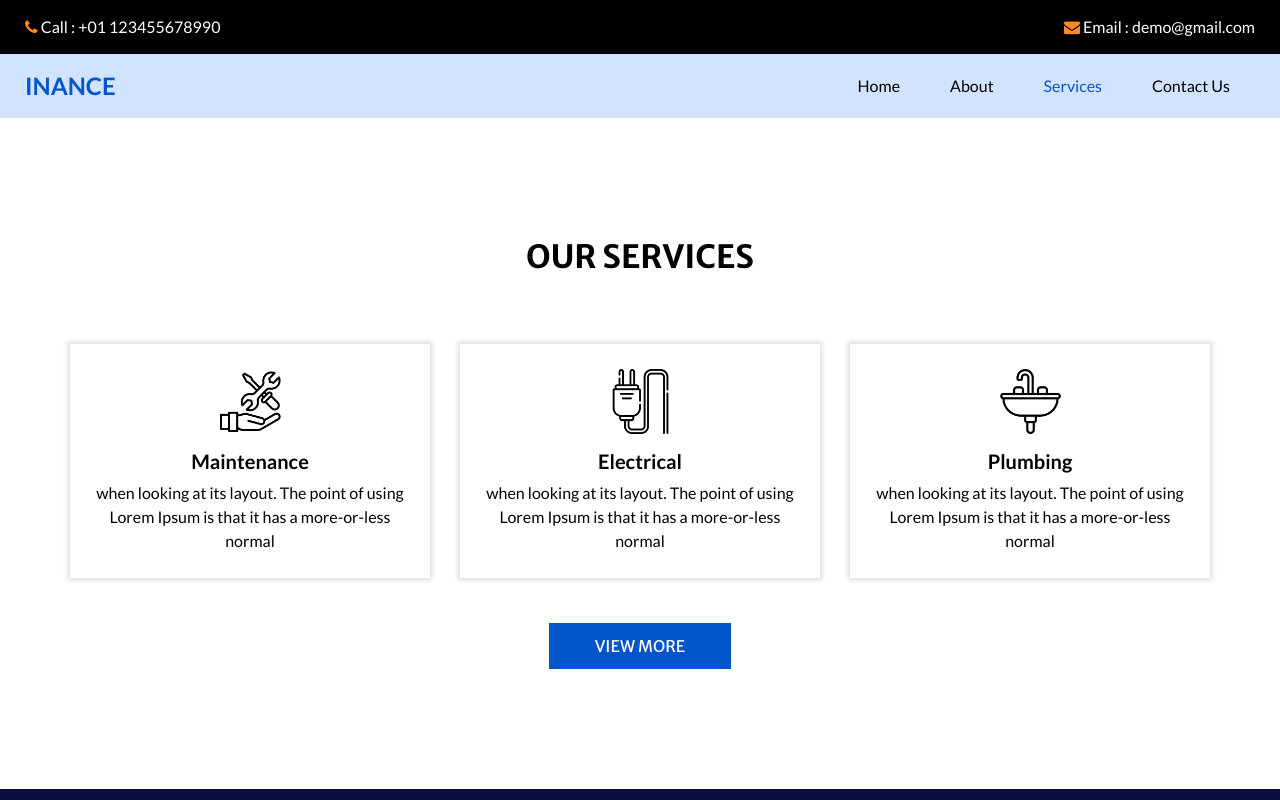
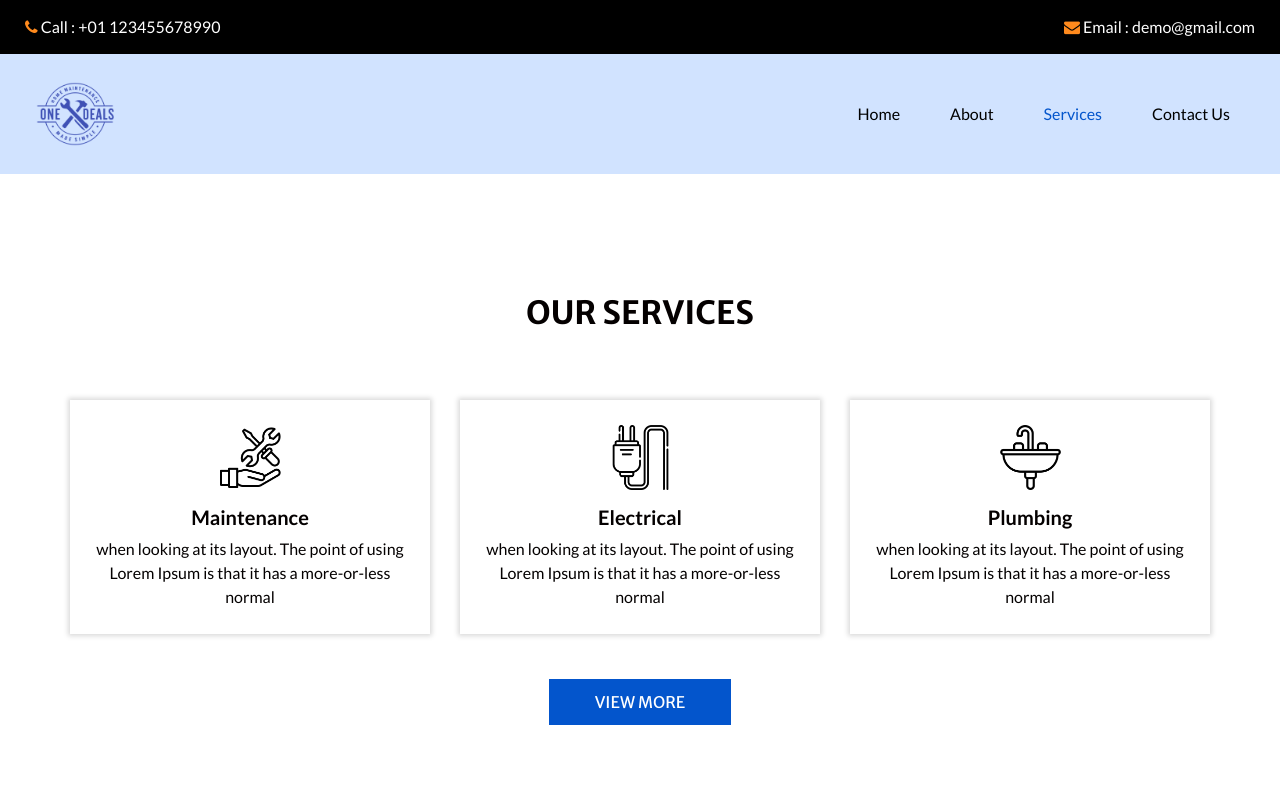
Before and after one commit to FasalThoufeeq/Maintanance, a plain HTML site: page Maintanance/service.html in a window 1280 px wide. Shown: the top 800 px of the page. Drawn offline with nearby package versions, Linux system fonts and the light colour scheme; some packages are replaced by stand-ins of ours.

Commit message:
first commit2

```diff
--- a/Maintanance/service.html
+++ b/Maintanance/service.html
@@ -12,7 +12,9 @@
   <meta name="description" content="" />
   <meta name="author" content="" />
 
-  <title>Inance</title>
+  <title>Onedeals Maintenance</title>
+
+  <link rel="shortcut icon" href="./images/logo_blue.png" />
 
   <!-- slider stylesheet -->
   <link rel="stylesheet" type="text/css" href="https://cdnjs.cloudflare.com/ajax/libs/OwlCarousel2/2.3.4/assets/owl.carousel.min.css" />
@@ -55,7 +57,12 @@
           <nav class="navbar navbar-expand-lg custom_nav-container ">
             <a class="navbar-brand" href="index.html">
               <span>
-                Inance
+                <img
+                  src="images/logo_blue.png"
+                  class="img-fluid"
+                  alt="Image"
+                  style="height: 100px; width: 100px"
+                />
               </span>
             </a>
 
```
Also changed, not shown: Maintanance/about.html (+8 -3 lines), Maintanance/contact.html (+8 -3 lines), Maintanance/index.html (+2 -2 lines).
